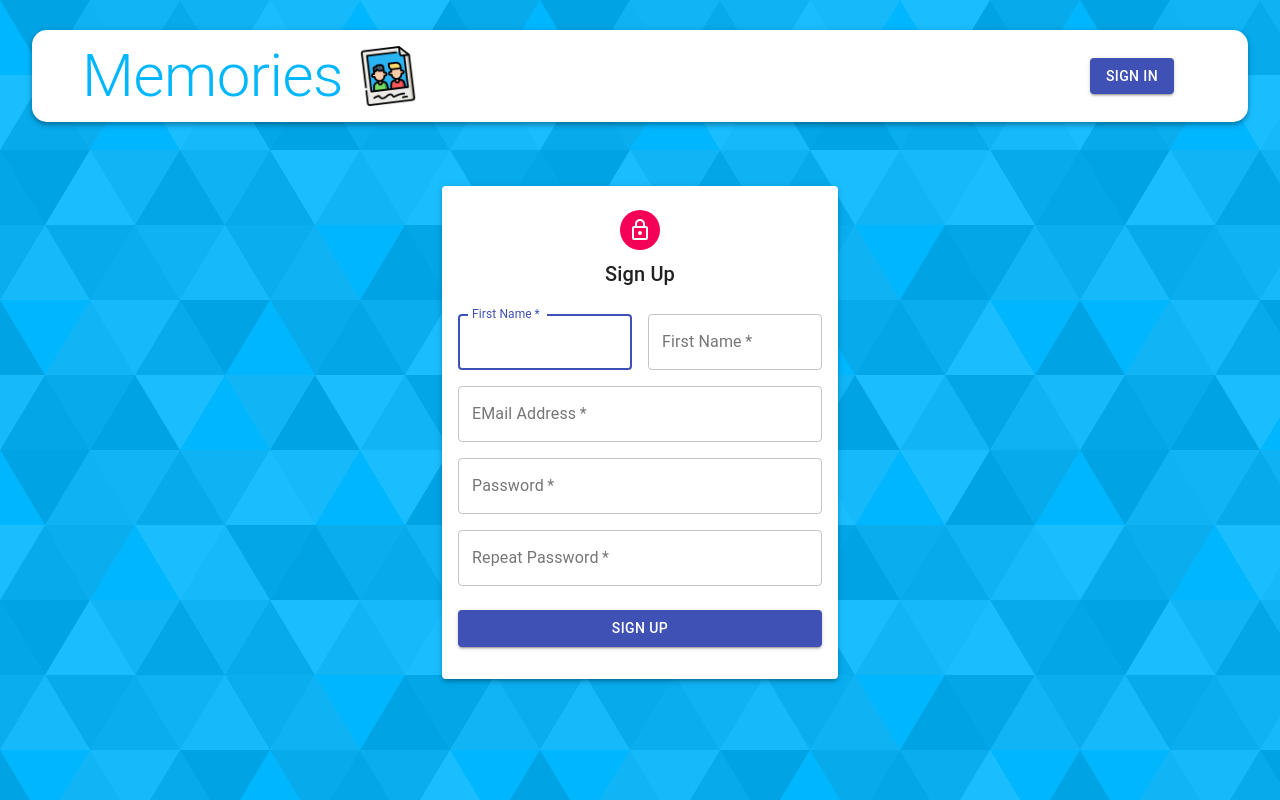
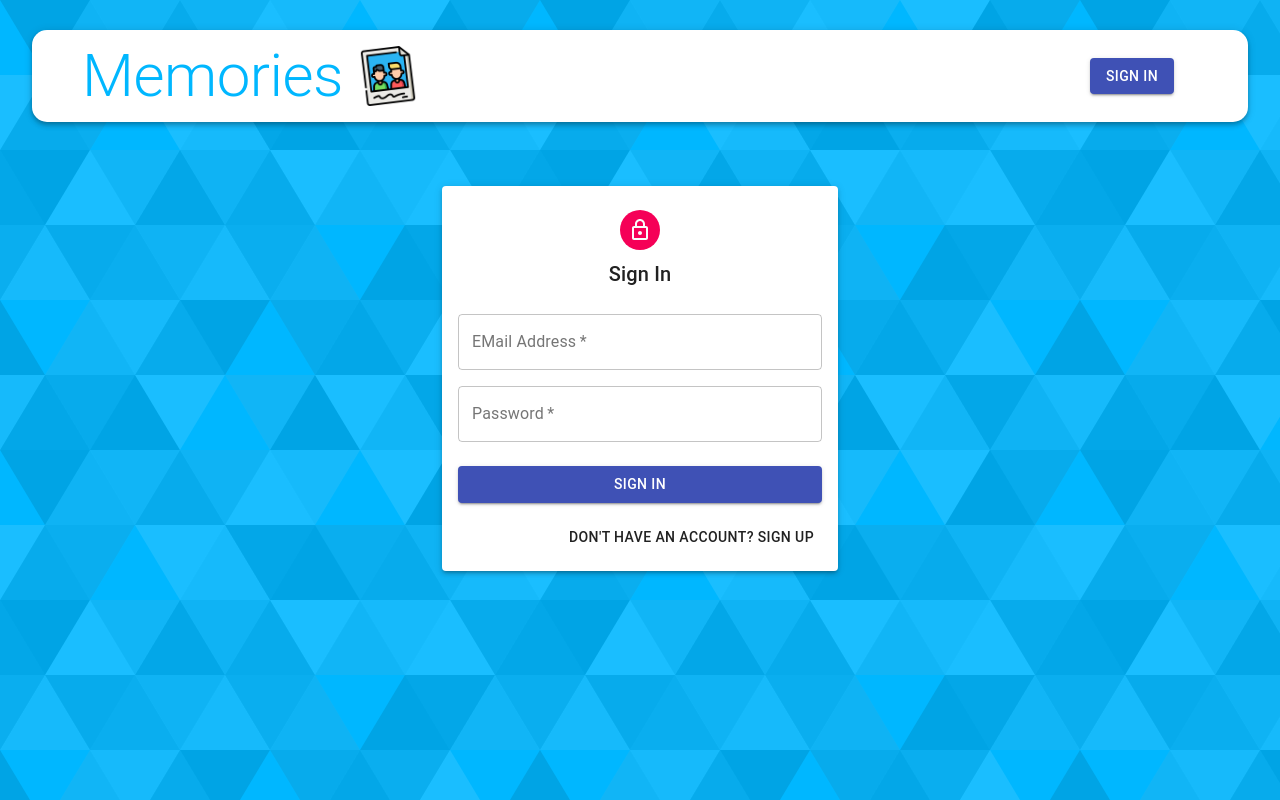
Before and after one commit to danielrubens/mern-social-media, a React (Create React App) app in the folder client/: page /auth in a window 1280 px wide. Built offline with nearby package versions, Linux system fonts and the light colour scheme.

Commit message:
switch mode signin-signup

```diff
--- a/client/src/components/Auth/Auth.js
+++ b/client/src/components/Auth/Auth.js
@@ -6,8 +6,8 @@
 
 const Auth = () => {
     const classes = useStyles()
-    const isSignup = true;
     const [showPassword, setShowPassword] = useState(false)
+    const [isSignup, setIsSignup] = useState(false)
 
     const handleSubmit = () => {
 
@@ -19,6 +19,11 @@
 
     const handleShowPassword = () => {
       setShowPassword((prev) => !prev)
+    }
+
+    const switchMode = () => {
+      setIsSignup((prev) => !prev)
+      handleShowPassword(false)
     }
   return (
     <Container component='main' maxWidth='xs'>
@@ -45,6 +50,13 @@
             <Button type='submit' fullWidth variant='contained' color='primary' className={classes.submit}>
               {isSignup ? 'Sign Up' : 'Sign In'}
             </Button>
+            <Grid container justify='flex-end'>
+              <Grid item>
+                <Button onClick={switchMode}>
+                  { isSignup? 'Already have an acount? Sign In' : "Don't have an account? Sign Up"}
+                </Button>
+              </Grid>
+            </Grid>
         </form>
 
       </Paper>
```
